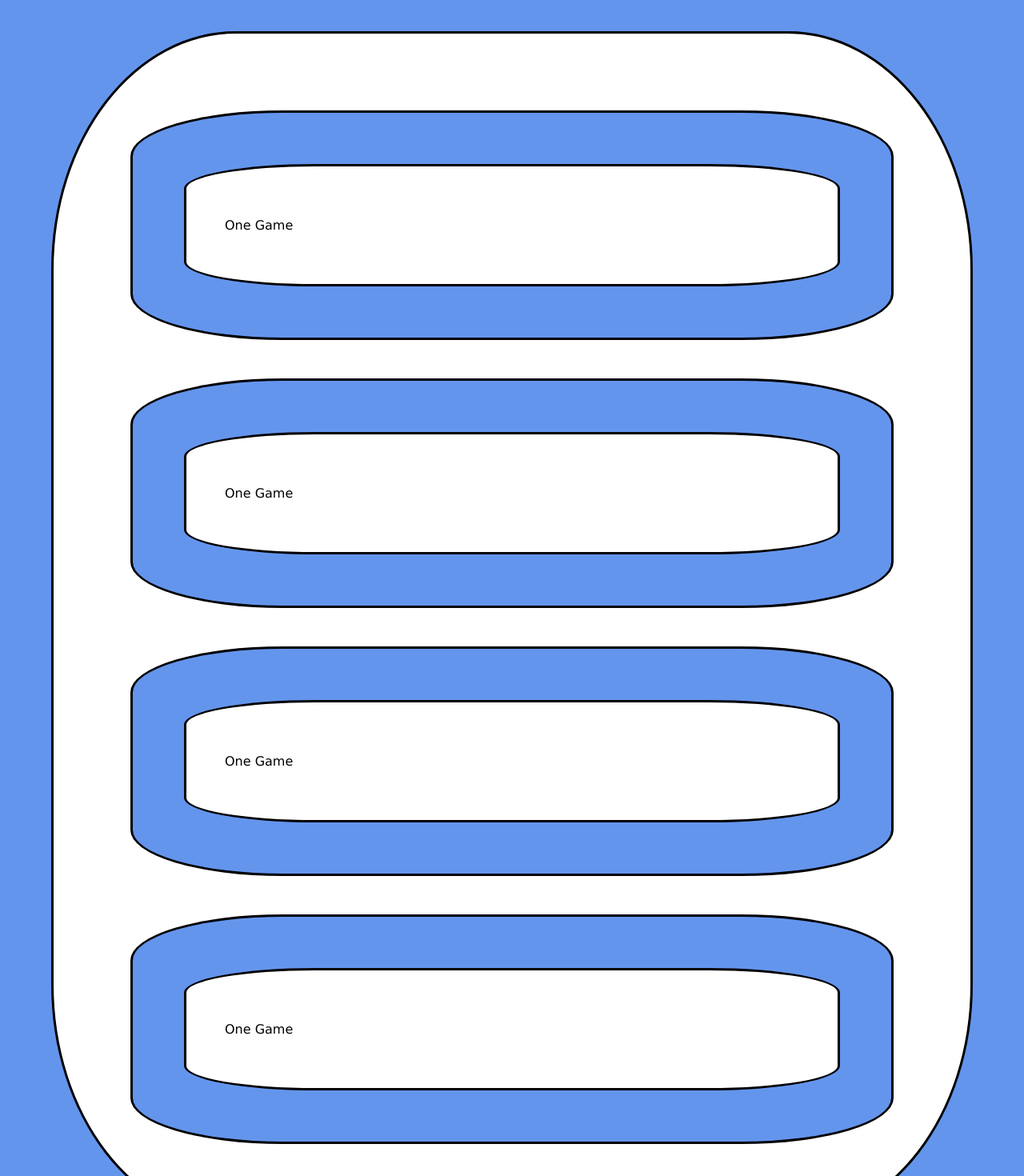
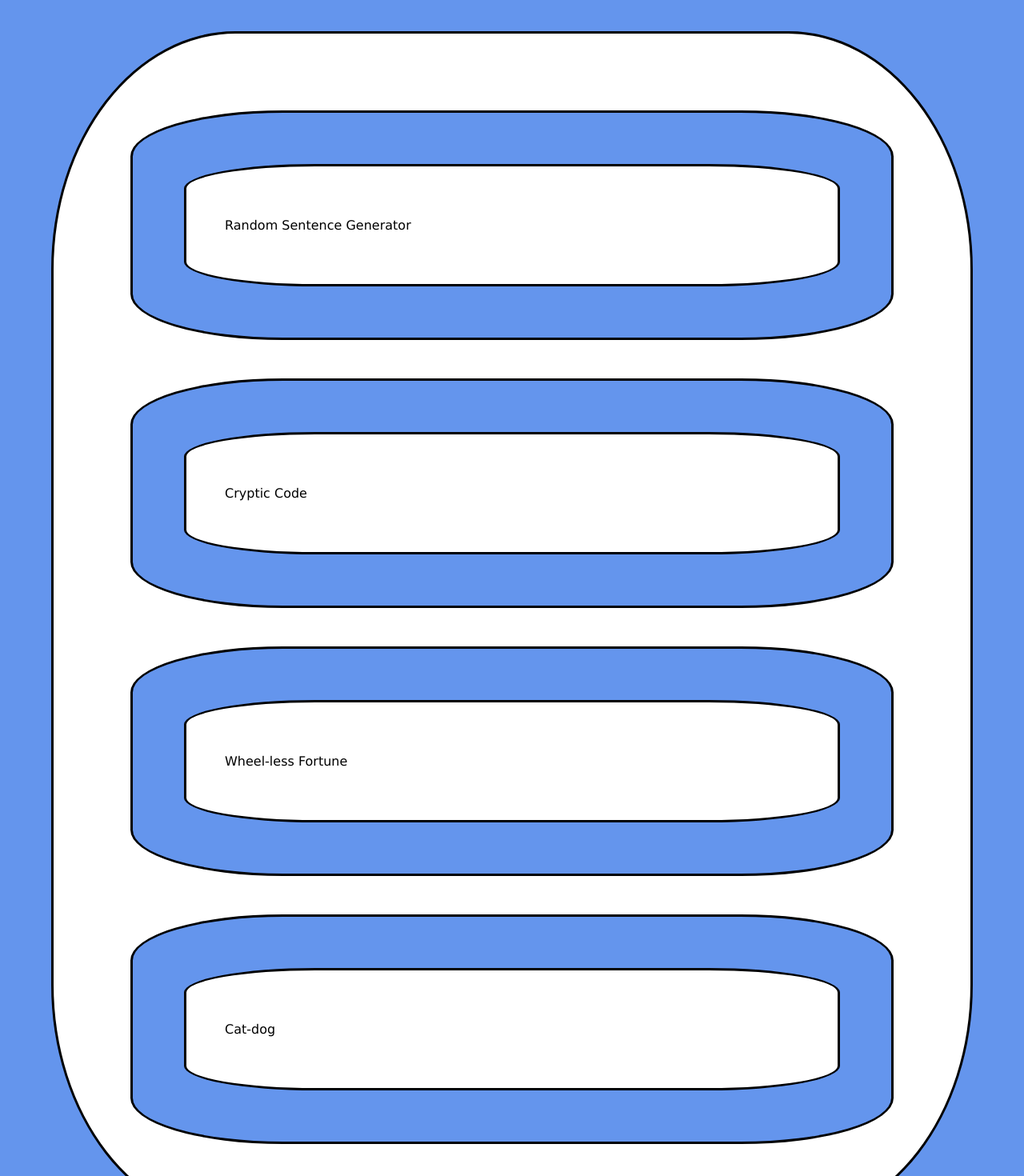
Before and after one commit to L1ndseyHerman/Personal-Website-ReactJS, a React (Create React App) app: page /js-skills in a window 1280 px wide. Shown: the part 360-1830 px from the top of the page at 80% size. Built offline with nearby package versions, Linux system fonts and the light colour scheme.

Commit message:
Made the individual game components that go inside the OneJSSkillGameWrapper component, now to make them do more than display a par!

```diff
--- /dev/null
+++ b/src/components/Cat_Dog.tsx
@@ -0,0 +1,7 @@
+import React from "react";
+
+const Cat_Dog: React.FC = () => {
+  return <p>Cat-dog</p>;
+};
+
+export default Cat_Dog;
--- /dev/null
+++ b/src/components/CrypticCode.tsx
@@ -0,0 +1,7 @@
+import React from "react";
+
+const CrypticCode: React.FC = () => {
+  return <p>Cryptic Code</p>;
+};
+
+export default CrypticCode;
--- a/src/components/OneJSSkillGame.tsx
+++ /dev/null
@@ -1,14 +0,0 @@
-import React from "react";
-import classes from "./OneJSSkillGame.module.css";
-
-const OneJSSkillGame: React.FC = () => {
-  return (
-    <div className={classes.blueDiv}>
-      <div className={classes.infoDiv}>
-        <p>One Game</p>
-      </div>
-    </div>
-  );
-};
-
-export default OneJSSkillGame;
--- /dev/null
+++ b/src/components/OneJSSkillGameWrapper.tsx
@@ -0,0 +1,12 @@
+import React from "react";
+import classes from "./OneJSSkillGameWrapper.module.css";
+
+const OneJSSkillGame: React.FC = (props) => {
+  return (
+    <div className={classes.blueDiv}>
+      <div className={classes.infoDiv}>{props.children}</div>
+    </div>
+  );
+};
+
+export default OneJSSkillGame;
--- /dev/null
+++ b/src/components/RandomSentenceGenerator.tsx
@@ -0,0 +1,7 @@
+import React from "react";
+
+const RandomSentenceGenerator: React.FC = () => {
+  return <p>Random Sentence Generator</p>;
+};
+
+export default RandomSentenceGenerator;
--- /dev/null
+++ b/src/components/Wheel_lessFortune.tsx
@@ -0,0 +1,7 @@
+import React from "react";
+
+const Wheel_lessFortune: React.FC = () => {
+  return <p>Wheel-less Fortune</p>;
+};
+
+export default Wheel_lessFortune;
--- a/src/pages/JS_Skills.tsx
+++ b/src/pages/JS_Skills.tsx
@@ -1,15 +1,27 @@
 import React from "react";
 import Wrapper from "../components/Wrapper";
-import OneJSSkillGame from "../components/OneJSSkillGame";
+import OneJSSkillGameWrapper from "../components/OneJSSkillGameWrapper";
+import RandomSentenceGenerator from "../components/RandomSentenceGenerator";
+import CrypticCode from "../components/CrypticCode";
+import Wheel_lessFortune from "../components/Wheel_lessFortune";
+import Cat_Dog from "../components/Cat_Dog";
 
 const JS_Skills: React.FC = () => {
   return (
     <div>
       <Wrapper title="JS Skills">
-        <OneJSSkillGame />
-        <OneJSSkillGame />
-        <OneJSSkillGame />
-        <OneJSSkillGame />
+        <OneJSSkillGameWrapper>
+          <RandomSentenceGenerator />
+        </OneJSSkillGameWrapper>
+        <OneJSSkillGameWrapper>
+          <CrypticCode />
+        </OneJSSkillGameWrapper>
+        <OneJSSkillGameWrapper>
+          <Wheel_lessFortune />
+        </OneJSSkillGameWrapper>
+        <OneJSSkillGameWrapper>
+          <Cat_Dog />
+        </OneJSSkillGameWrapper>
       </Wrapper>
     </div>
   );
```
Also changed, not shown: src/components/OneJSSkillGameWrapper.module.css (renamed from src/components/OneJSSkillGame.module.css).
